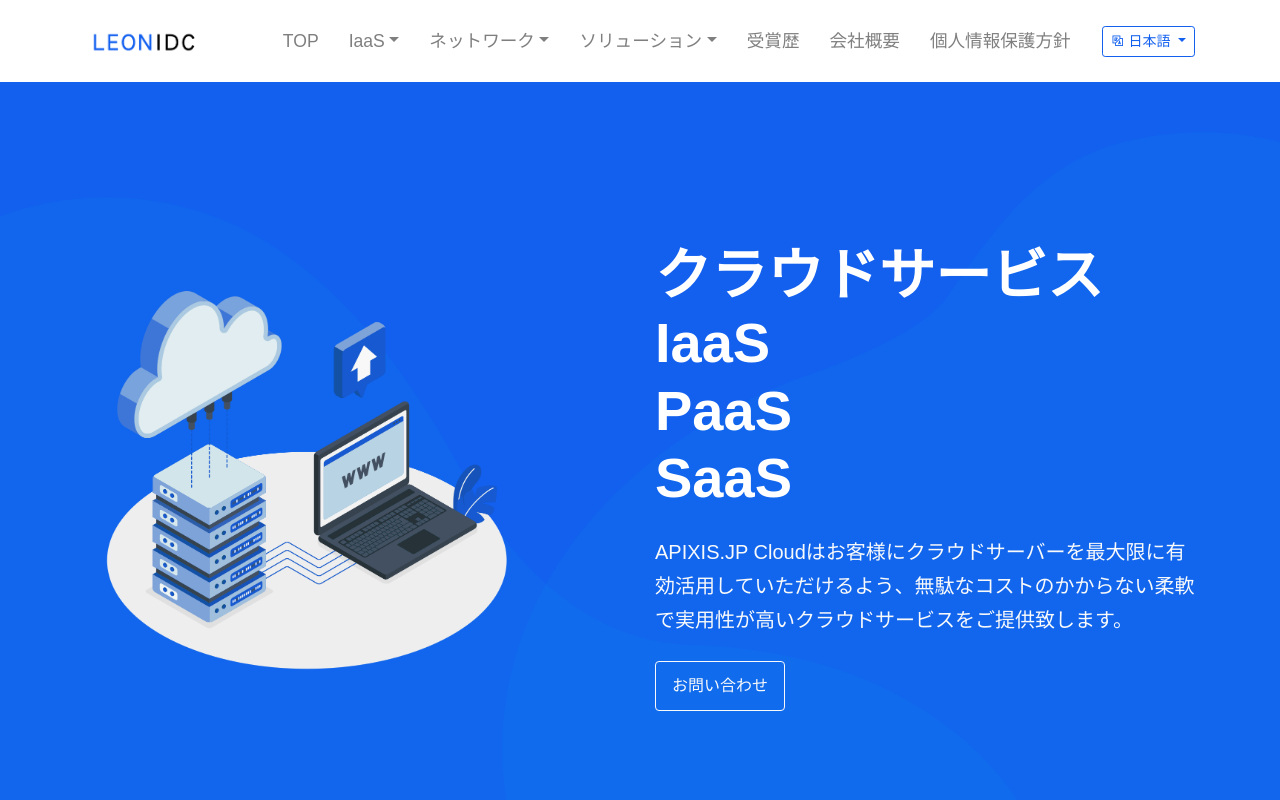
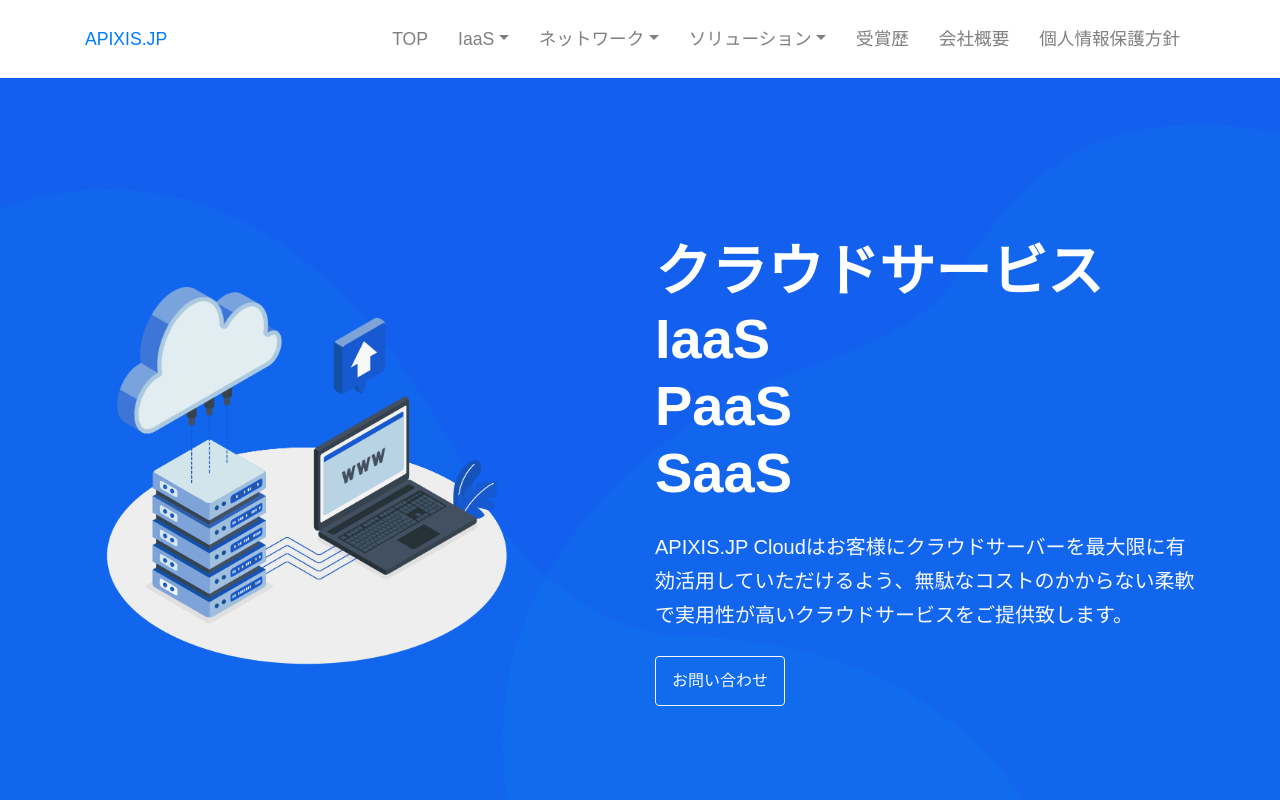
Before and after one commit to apixis-jp/jp.apixis.jp, a plain HTML site: page cloud.html in a window 1280 px wide. Shown: the top 800 px of the page. Drawn offline with Linux system fonts and the light colour scheme; a web font is replaced by a local one.

Commit message:
Add files via upload

```diff
--- a/cloud.html
+++ b/cloud.html
@@ -58,9 +58,10 @@ height="0" width="0" style="display:none;visibility:hidden"></iframe></noscript>
     <div class="container">
       <div class="row">
         <!--menu start-->
-        <div class="col d-flex align-items-center justify-content-between"> <a class=" mb-0" href="index.html">
-          <img style="max-width: 115px;" src="./assets/images/logo.png" />
-            </a>
+        <div class="col d-flex align-items-center justify-content-between">
+          <a class=" mb-0" href="index.html">
+            <span>APIXIS.JP</span>
+          </a>
           <nav class="navbar navbar-expand-lg navbar-light ml-auto">
             <button class="navbar-toggler" type="button" data-toggle="collapse" data-target="#navbarNav" aria-expanded="false" aria-label="Toggle navigation"> <span class="navbar-toggler-icon"></span>
             </button>
@@ -99,15 +100,7 @@ height="0" width="0" style="display:none;visibility:hidden"></iframe></noscript>
                 <li class="nav-item"> <a class="nav-link" href="privacy.html">個人情報保護方針</a></li>
               </ul>
             </div>
-          </nav> <div class="ml-3 dropdown btn-group-sm">
-            <button type="button" class="btn btn-outline-primary  dropdown-toggle" data-toggle="dropdown">
-              <i class="la la-language"></i> 日本語
-            </button>
-            <div class="dropdown-menu">
-
-              <a class="dropdown-item" href="../index.html">English</a><a class="dropdown-item" href="../cn/index.html">简体中文</a>
-            </div>
-          </div>
+          </nav>
         </div>
         <!--menu end-->
       </div>
```
Also changed, not shown: cdn.html (+5 -12 lines), colocation.html (+5 -12 lines), company.html (+5 -12 lines), connecting.html (+5 -12 lines), index.html (+4 -12 lines), managed_service.html (+5 -12 lines), networking.html (+5 -12 lines), our_honor.html (+5 -12 lines), privacy.html (+5 -11 lines), server.html (+5 -12 lines), template.html (+5 -12 lines).
